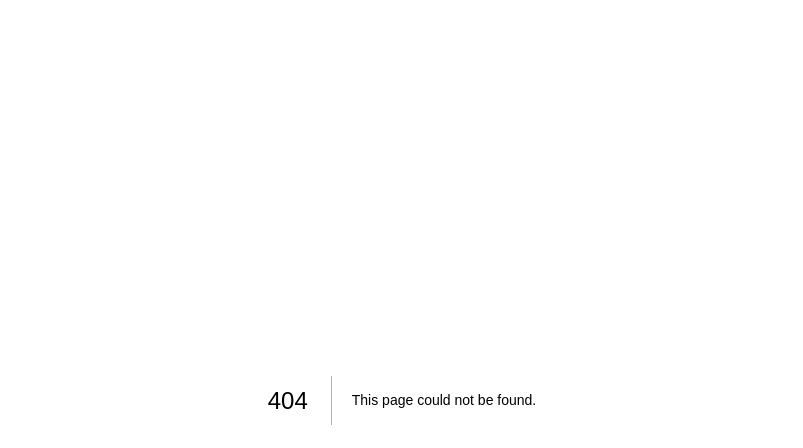
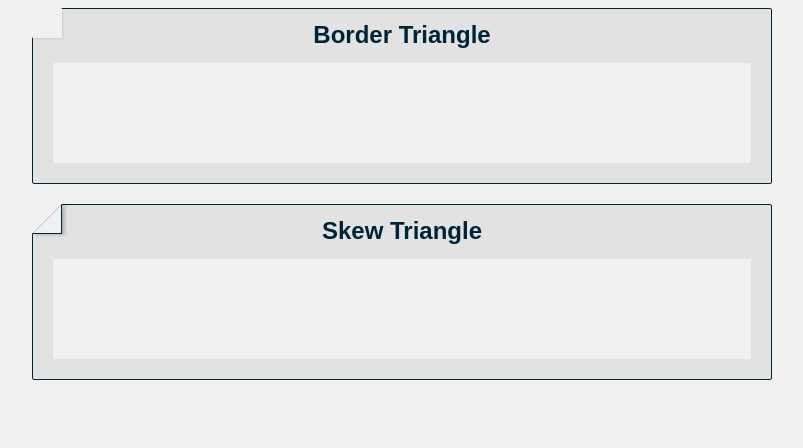
Before and after one commit to Bates550/origami-site, a Next.js app: page /divFoldingDemo in a window 1280 px wide. Before the commit this address had no page. Shown: the top 448 px of the page, without its empty margins (238-1041 px from the left). Built offline with nearby package versions, Linux system fonts and the light colour scheme.

Commit message:
Move experimental techniques to their own demo page and use skew triangles on home page

```diff
--- /dev/null
+++ b/pages/divFoldingDemo.js
@@ -0,0 +1,49 @@
+import Head from "next/head";
+import { Layout } from "../components/Layout.jsx";
+import styles from "/styles/home.module.css";
+
+function Content() {
+  return (
+    <div
+      style={{
+        width: "100%",
+        height: "100px",
+        backgroundColor: "var(--color-paper-light)",
+      }}
+    ></div>
+  );
+}
+
+export default function DivFoldingDemo() {
+  return (
+    <>
+      <Head>
+        <title>805 Origami</title>
+        <link rel="icon" href="/favicon.ico" />
+      </Head>
+      <Layout>
+        {/* <svg viewBox="0 0 300 200" class="paper">
+          <polygon
+            points="45,0 300,0 300,200 0,200 0,45"
+            fill="#f5f0e6"
+            stroke="#333"
+            stroke-width="2"
+          />
+        </svg> */}
+        <section className={[styles.section, styles.triangleParent].join(" ")}>
+          <div className={styles.borderTriangle}></div>
+          <div className={styles.borderTriangle2}></div>
+          <h2 className={styles.sectionTitle}>Border Triangle</h2>
+          <Content />
+        </section>
+        <section className={[styles.section, styles.triangleParent].join(" ")}>
+          <div class={styles.skewTriangle2}></div>
+          <div class={styles.skewTriangle}></div>
+          <h2 className={styles.sectionTitle}>Skew Triangle</h2>
+          <Content />
+        </section>
+      </Layout>
+      <footer></footer>
+    </>
+  );
+}
--- a/styles/home.module.css
+++ b/styles/home.module.css
@@ -21,10 +21,21 @@
 
   /* position: relative;
   box-shadow: 2px 2px 2px 2px rgba(0, 0, 0, 0.1);
-  clip-path: polygon(-5% 105%, 105% 105%, 105% -5%, 30px -0%, 0% 30px); */
+  clip-path: polygon(-5% 105%, 105% 105%, 105% -5%, var(--paper-fold-size)  -0%, 0% var(--paper-fold-size) ); */
 }
 
-.triangle {
+.triangleParent {
+  /* Needed for skewTriangle and borderTriangle */
+  clip-path: polygon(
+    -5% 105%,
+    105% 105%,
+    105% -5%,
+    var(--paper-fold-size) -0%,
+    0% var(--paper-fold-size)
+  );
+}
+
+.borderTriangle {
   width: 0;
   height: 0;
   border-left: 0px solid transparent;
@@ -35,7 +46,7 @@
   left: -1px;
 }
 
-.triangle2 {
+.borderTriangle2 {
   width: 0;
   height: 0;
   border-left: var(--paper-fold-size) solid transparent;
@@ -51,8 +62,8 @@
   content: "";
   display: block;
   position: absolute;
-  height: 30px;
-  width: 30px;
+  height: var(--paper-fold-size) ;
+  width: var(--paper-fold-size) ;
   background-color: var(--color-paper-light);
   clip-path: polygon(100% 0, 100% 100%, 0 100%);
   top: -1px;
@@ -73,22 +84,34 @@
   left: -1px;
 } */
 
-.paperFold {
+.skewTriangle {
   position: absolute;
   top: -1px;
   left: -1px;
-  width: 45px;
-  height: 45px;
+  width: var(--paper-fold-size);
+  height: var(--paper-fold-size);
   background-color: var(--color-paper-light);
   transform-origin: 50% 50%;
-  transform: rotate(45deg) translateX(-32px);
   border-right: 1px solid var(--color-ink-blue);
-  clip-path: polygon(50% 0px, 0 78px, 100% 0px);
-  transform: skew(-45deg) translateX(-24px);
-  box-shadow: 2px 2px 2px 2px rgba(0, 0, 0, 0.1);
+  /* clip-path: polygon(50% 0px, 0 78px, 100% 0px); */
+  transform: skew(-45deg) translateX(calc(-1 * var(--paper-fold-size) / 2));
+}
+
+.skewTriangle2 {
+  position: absolute;
+  top: -1px;
+  left: -1px;
+  width: var(--paper-fold-size);
+  height: var(--paper-fold-size);
+  background-color: var(--color-paper-light);
+  transform-origin: 50% 50%;
+  border: 1px solid var(--color-ink-blue);
+  /* clip-path: polygon(50% 0px, 0 78px, 100% 0px); */
+  box-shadow: 3px 1px 3px 0px rgba(0, 0, 0, 0.2);
 }
 
 .sectionTitle {
   text-align: center;
   padding-bottom: 8px;
+  margin-bottom: 6px;
 }
```
Also changed, not shown: pages/index.js (+6 -8 lines).
